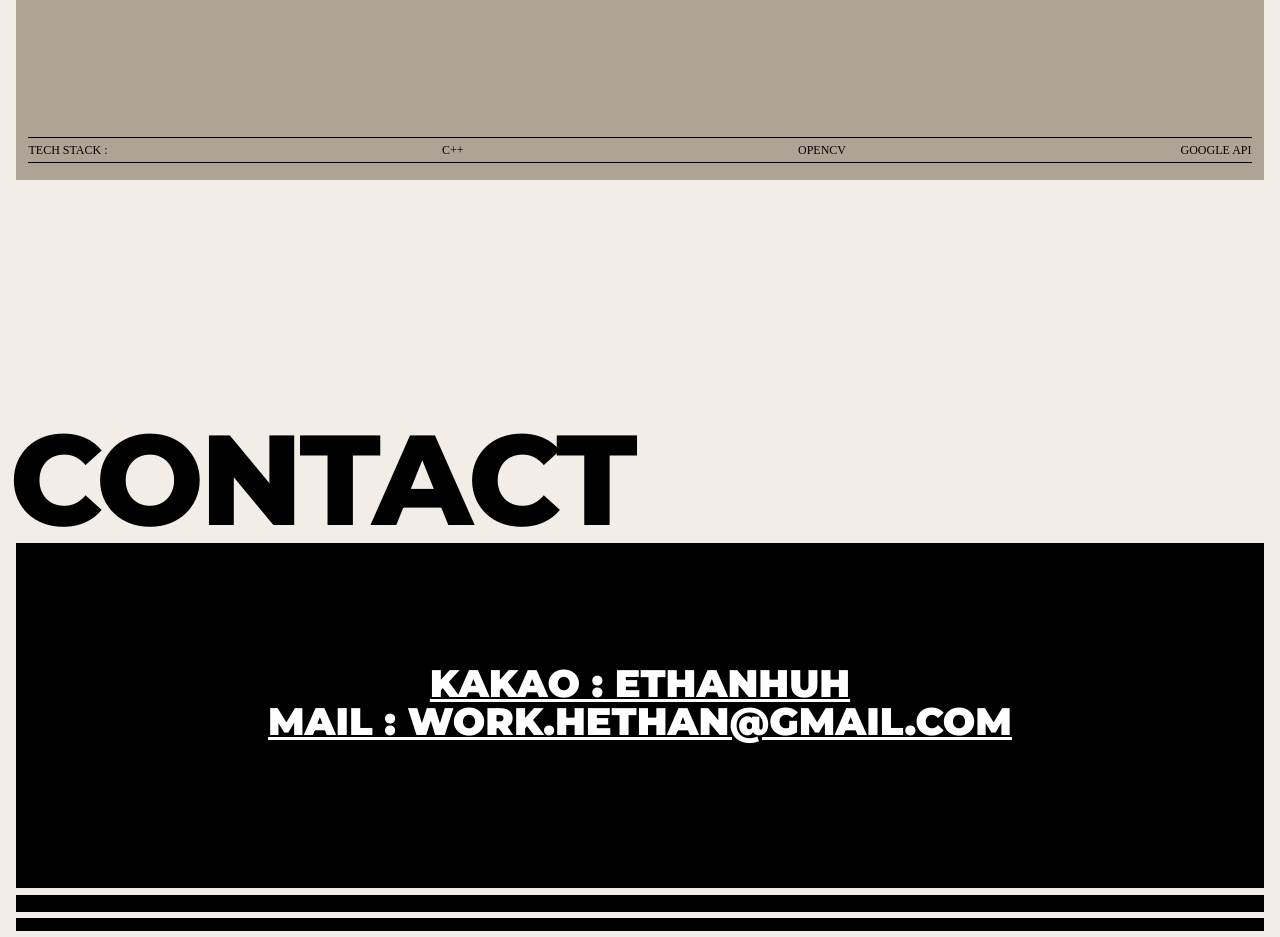
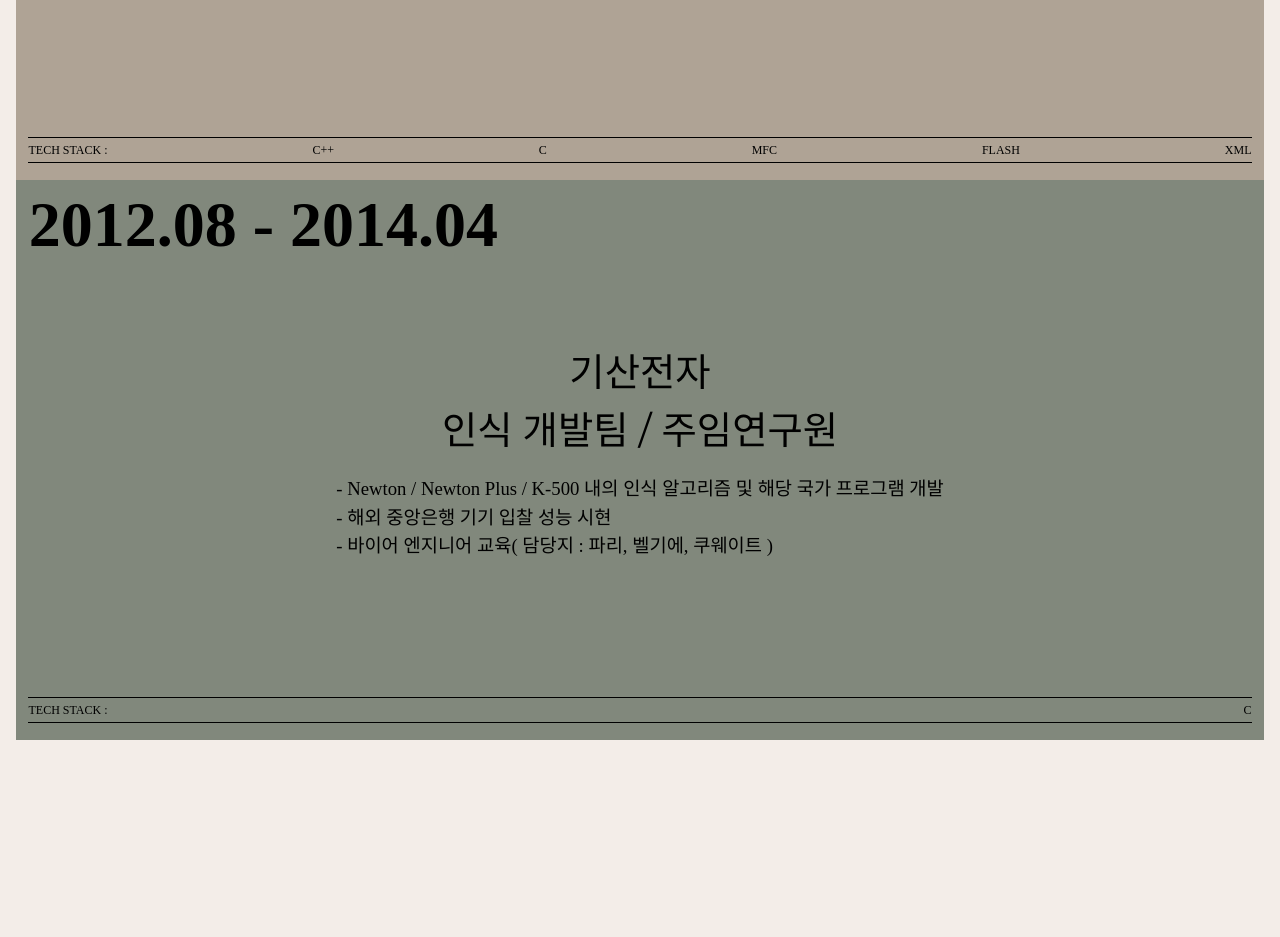
Before and after one commit to work-ethanhuh/next-js-test, a Next.js app: page / in a window 1280 px wide. Shown: the part 5680-6617 px from the top of the page. Built offline with nearby package versions, Linux system fonts and the light colour scheme; a small style sheet from the web is missing; a web font is replaced by a local one.

Commit message:
- build fail 수정

```diff
--- a/app/components/History.tsx
+++ b/app/components/History.tsx
@@ -19,7 +19,7 @@
                             </div>
                             <h3 className="title">
                                 {history.title.map((title, idx) => (
-                                    <p>{title}</p>
+                                    <p key={idx}>{title}</p>
                                 ))}
                             </h3>
                             <div className="btn">
@@ -30,7 +30,7 @@
                                 <span>Tech Stack : </span>
                                 {
                                     history.info.map((info, idx) => (
-                                        <span>{info}</span>
+                                        <span key={idx}>{info}</span>
                                     ))
                                 }
                             </div>
--- a/app/constants/constVariable.tsx
+++ b/app/constants/constVariable.tsx
@@ -175,8 +175,24 @@
         view: "",
         info: [
             "C++",
-            "OpenCV",
-            "Google API",
+            "C",
+            "MFC",
+            "Flash",
+            "XML",
+        ],
+    },
+    {
+        yearmonth: "2012.08 - 2014.04",
+        text: ["기산전자", "인식 개발팀", "주임연구원"],
+        title: [
+            "- Newton / Newton Plus / K-500 내의 인식 알고리즘 및 해당 국가 프로그램 개발",
+            "- 해외 중앙은행 기기 입찰 성능 시현",
+            "- 바이어 엔지니어 교육( 담당지 : 파리, 벨기에, 쿠웨이트 )",
+        ],
+        code: "",
+        view: "",
+        info: [
+            "C",
         ],
     },
 ];
```
